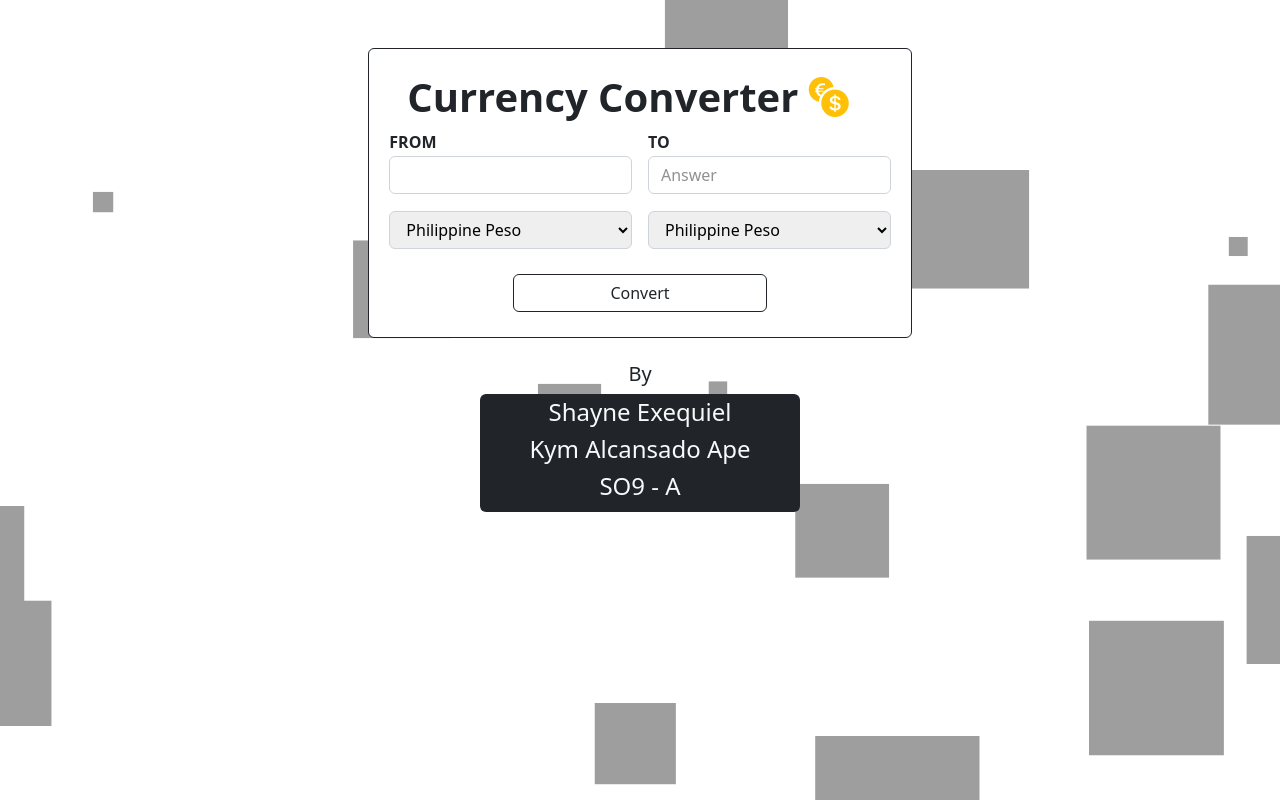
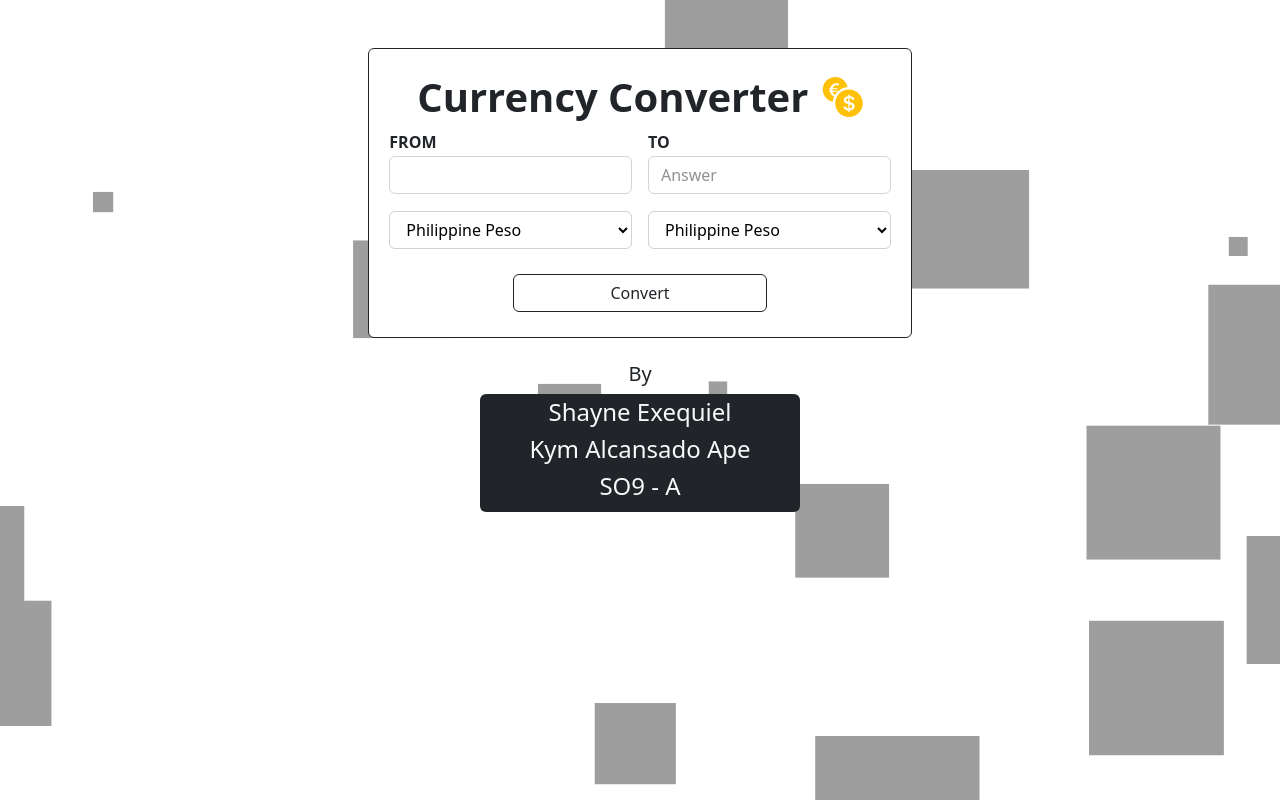
Before and after one commit to kymalcansadoape/Converter, a plain HTML site: page index.html in a window 1280 px wide. Drawn offline with nearby package versions, Linux system fonts and the light colour scheme.

Commit message:
small edit

```diff
--- a/index.html
+++ b/index.html
@@ -15,7 +15,7 @@
     <div class="row">
     <div class="row container col-md-5 col-11 mx-auto mt-5 border border-dark rounded-2 bg-white pt-4 pb-4">
         <div class="text-center ">
-            <h1 class="fw-bold ">Currency Converter <span class="pe-4"> <i class="bi bi-currency-exchange fs-1 text-warning"></i></span></h1>
+            <h1 class="fw-bold ">Currency Converter <span class="ps-1"> <i class="bi bi-currency-exchange fs-1 text-warning"></i></span></h1>
         </div>
         <table class="col-md-12 col-12 mx-auto" >
             <tr>
--- a/styles.css
+++ b/styles.css
@@ -26,3 +26,6 @@ html{
         width: 90%;
     }
 }
+select{
+    background: transparent;
+}
```
